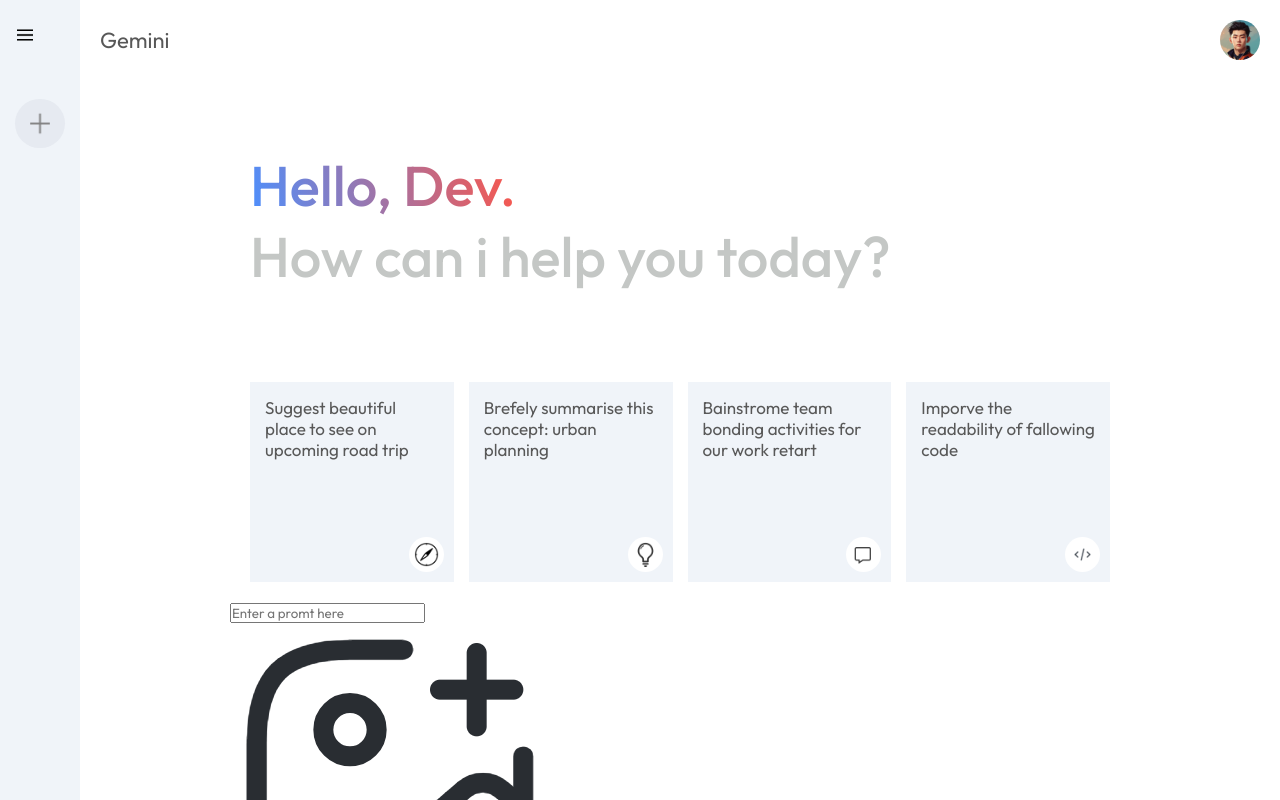
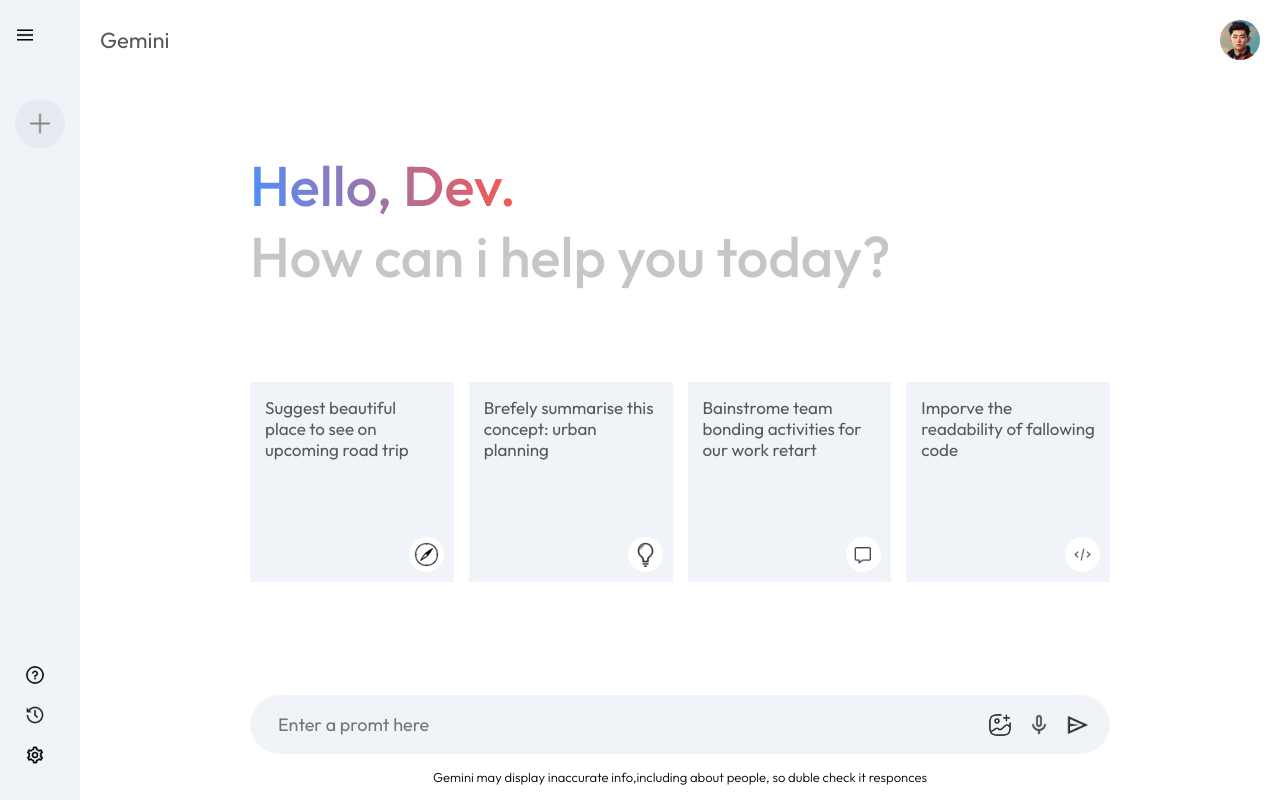
Before and after one commit to RMDilshanTharindu/geminiapp, a React (Create React App) app: page / in a window 1280 px wide. Shown: the top 800 px of the page. Built offline with nearby package versions, Linux system fonts and the light colour scheme.

Commit message:
Completed UI Part

```diff
--- a/src/Components/Sidebar/Main/Main.css
+++ b/src/Components/Sidebar/Main/Main.css
@@ -74,3 +74,49 @@
     background-color: #dfe4ea;
 
 }
+
+.main-bottom{
+    position: absolute;
+    bottom: 0;
+    width: 100%;
+    max-width: 900px;
+    padding: 0px 20px;
+    margin: auto;
+}
+
+.search-box{
+    display: flex;
+    align-items: center;
+    justify-content: space-between;
+    gap: 20px;
+    background-color: #f0f4f9;
+    padding: 10px 20px;
+    border-radius: 50px;
+}
+
+.search-box img{
+    width: 24px;
+    cursor: pointer;
+}
+
+.search-box input{
+    flex:1;
+    background:transparent;
+    border: none;
+    outline: none;
+    padding: 8px;
+    font-size: 18px;
+}
+
+.search-box div{
+    display: flex;
+    align-items: center;
+    gap: 15px;
+}
+
+.main .bottom-info{
+    font-size: 13px;
+    margin: 15px auto;
+    text-align: center;
+    font-weight: 300;
+}
```
